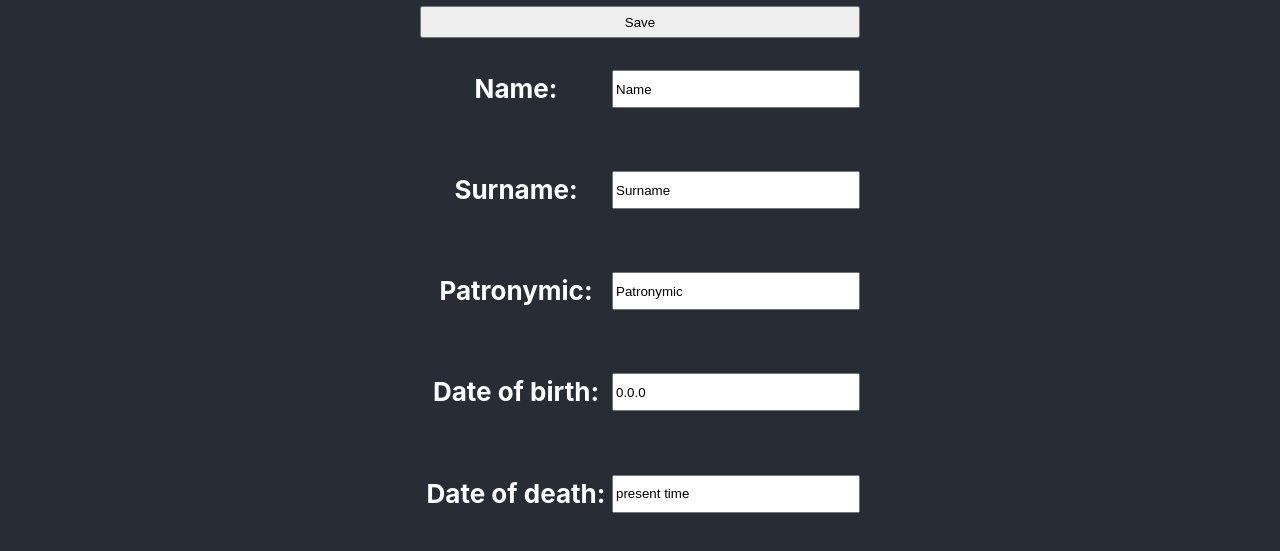
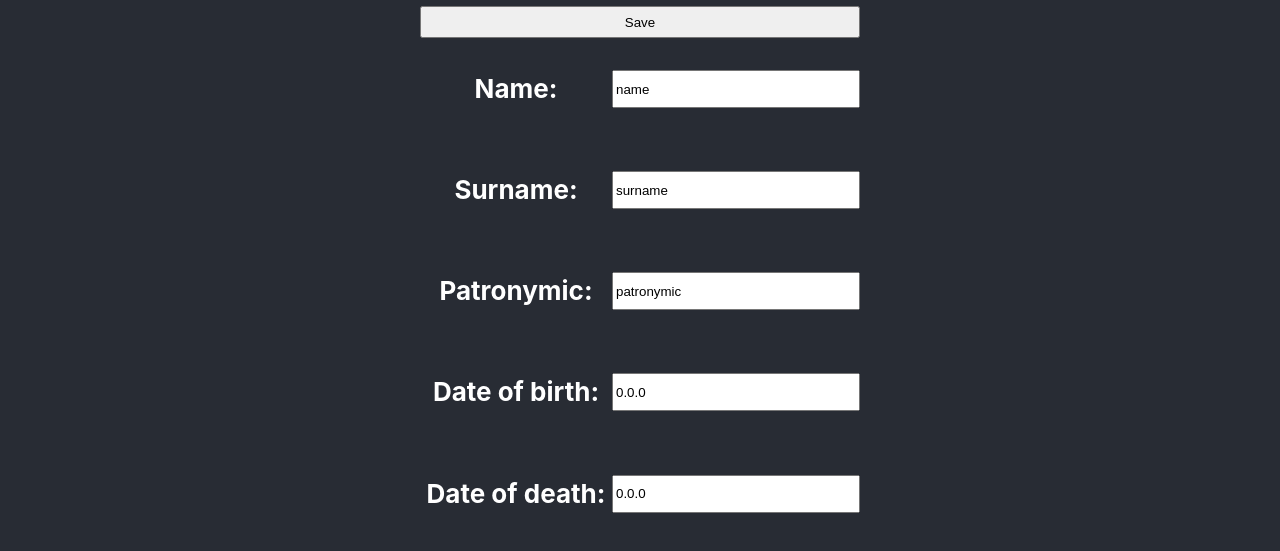
Before and after one commit to genealogy-generator/genealogy-editor, a React (Create React App) app: page / in a window 1280 px wide. Shown: the part 495-1046 px from the top of the page. Built offline with nearby package versions, Linux system fonts and the light colour scheme.

Commit message:
Added onChange for inputting name, surname and patronymic.

```diff
--- a/src/components/Characteristics/Characteristics.tsx
+++ b/src/components/Characteristics/Characteristics.tsx
@@ -1,28 +1,26 @@
 import React, { useState } from "react";
 import TimelineDate from "../../types/TimelineDate";
+import IPerson from "../../types/interfaces/IPerson";
 import "./Characteristics.css";
 
 function Characteristics() {
-  //временно. Начальная инициализация при загрузке страницы
-  let br = new TimelineDate(0, 0, 0, 0, 0, 0);
-
+  // начальную инициализацию нужно изменить при загрузке персонажа
   const [isEditing, setisEditing] = useState(1);
   const [Text, setText] = useState("Save");
-  const [name, setname] = useState("Name");
-  const [surname, setsurname] = useState("Surname");
-  const [patronymic, setpatronymic] = useState("Patronymic");
-  const [birth, setbirth] = useState(br);
-  const [death, setdeath] = useState<TimelineDate | null>(null);
+  const [name, setname] = useState("name");
+  const [surname, setsurname] = useState("surname");
+  const [patronymic, setpatronymic] = useState("patronymic");
+  const [birth, setbirth] = useState<TimelineDate>(
+    new TimelineDate(0, 0, 0, 0, 0, 0)
+  );
+  const [death, setdeath] = useState<TimelineDate | null>(
+    new TimelineDate(0, 0, 0, 0, 0, 0)
+  );
 
   function handleClick() {
     if (isEditing) {
       setisEditing(0);
       setText("Edit");
-      //setname();
-      //setsurname();
-      //setpatromymic();
-      //setbirth();
-      //setdeath();
     } else {
       setisEditing(1);
       setText("Save");
@@ -37,7 +35,12 @@ function Characteristics() {
       <div className="divCharacteristics">
         <h4>Name: </h4>
         {isEditing ? (
-          <input defaultValue={name} id="characteristicsName"></input>
+          <input
+            defaultValue={name}
+            onChange={(e) => {
+              setname(e.target.value);
+            }}
+          ></input>
         ) : (
           <h4>{name}</h4>
         )}
@@ -45,7 +48,12 @@ function Characteristics() {
       <div className="divCharacteristics">
         <h4>Surname: </h4>
         {isEditing ? (
-          <input defaultValue={surname} id="characteristicsSurname"></input>
+          <input
+            defaultValue={surname}
+            onChange={(e) => {
+              setsurname(e.target.value);
+            }}
+          ></input>
         ) : (
           <h4>{surname}</h4>
         )}
@@ -55,7 +63,9 @@ function Characteristics() {
         {isEditing ? (
           <input
             defaultValue={patronymic}
-            id="characteristicsPatronymic"
+            onChange={(e) => {
+              setpatronymic(e.target.value);
+            }}
           ></input>
         ) : (
           <h4>{patronymic}</h4>
@@ -72,7 +82,7 @@ function Characteristics() {
               "." +
               String(birth.year)
             }
-            id="characteristicsDateBirth"
+            onChange={(e) => {}}
           ></input>
         ) : (
           <h4>
@@ -97,7 +107,11 @@ function Characteristics() {
                   String(death.year)
                 : "present time"
             }
-            id="characteristicsDateDeath"
+            onChange={(e) => {
+              if (e.target.value.length > 0) {
+              } else {
+              }
+            }}
           ></input>
         ) : (
           <h4>
--- a/src/types/interfaces/IPerson.tsx
+++ b/src/types/interfaces/IPerson.tsx
@@ -4,7 +4,7 @@ interface IPerson {
 name : string;
 surname : string;
 patronymic : string;
-birth: TimelineDate | null;
+birth: TimelineDate;
 death: TimelineDate | null;
 }
 
```
